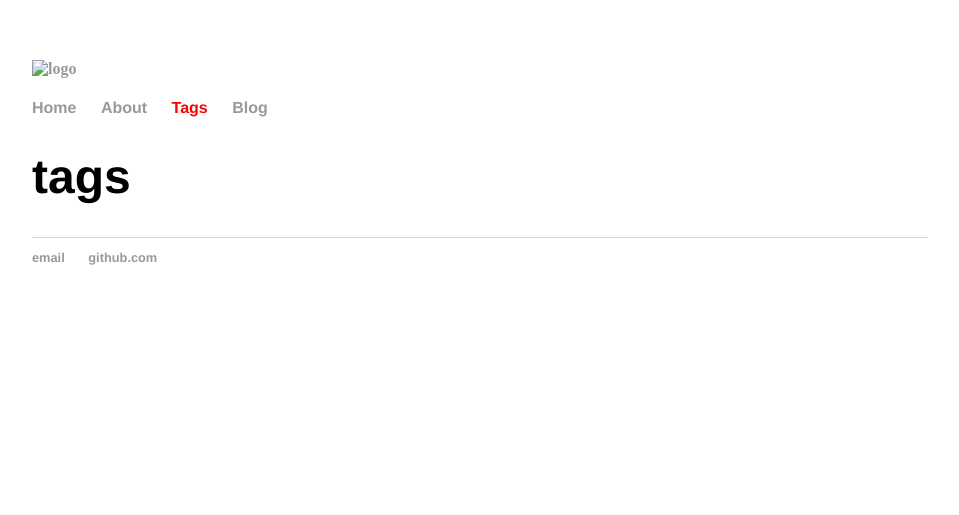
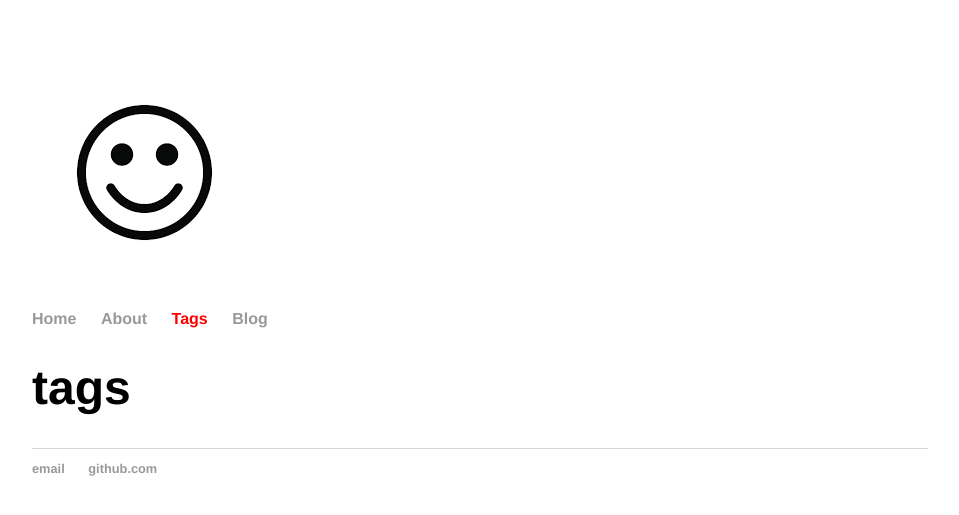
Before and after one commit to MinChunJheng/MinChunJheng.github.io, a Jekyll site: the page built from tags/index.html, in a window 1280 px wide. Shown: the top 515 px of the page, without its empty margins (160-1119 px from the left). Built offline with Jekyll 4.4.1, drawn with Linux system fonts in a browser that asks for light colours.

Commit message:
Update default.html

```diff
--- a/_layouts/default.html
+++ b/_layouts/default.html
@@ -6,7 +6,7 @@
 			<link rel="stylesheet" type="text/css" href="/css/main.css">
 		</head>
 		<body>
-			<h4><a href="/"><img src="img/smile.png" alt="logo"></a></h1>
+			<h4><a href="/"><img src="/img/smile.png" alt="logo"></a></h1>
 			{% include navigation.html %}
 			<div class="container">
 
```
